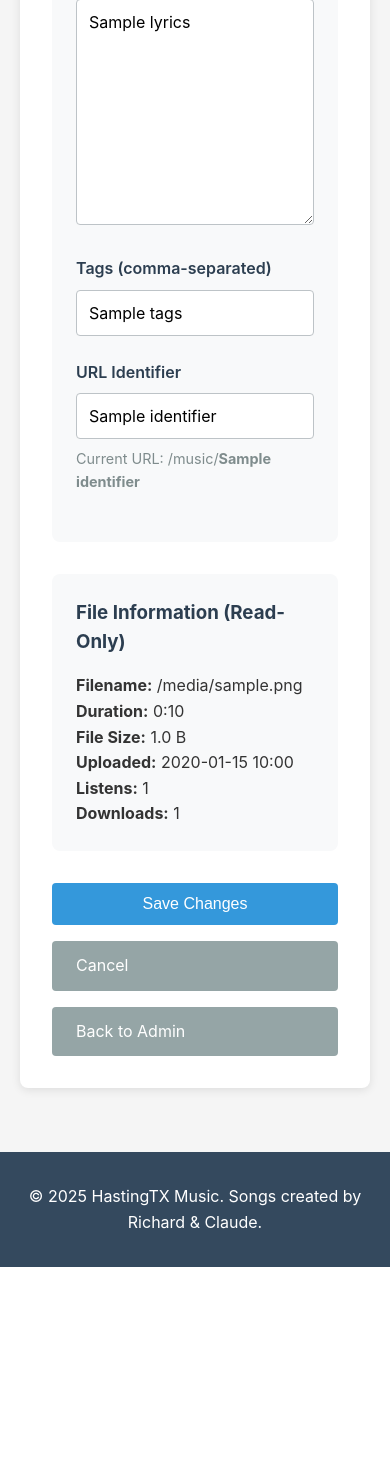
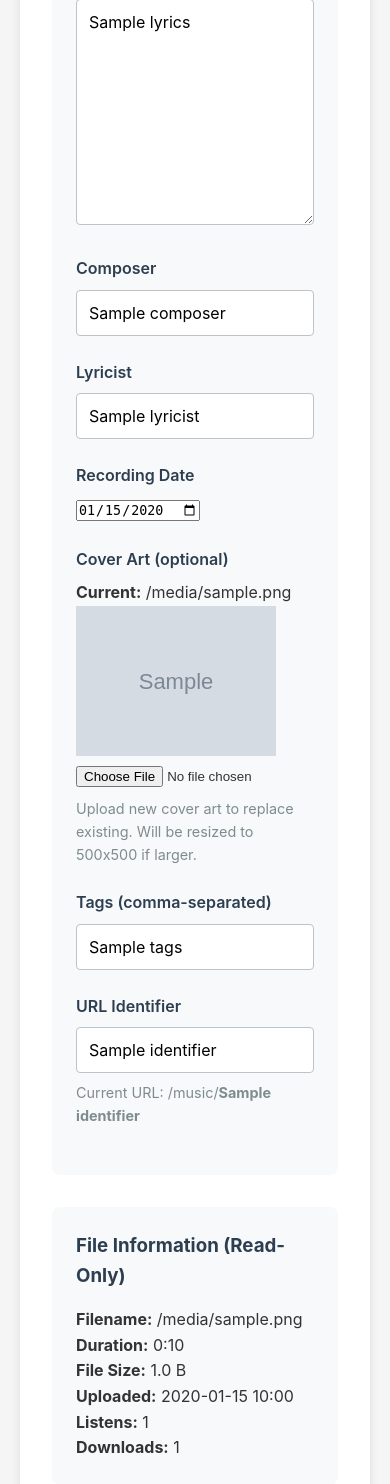
Before and after one commit to richardahasting/hastingtx-music, a Flask app: page /admin/songs/1/edit in a window 390 px wide. Shown: the part 1016-2500 px from the top of the page. Before the commit the page ends 2283 px from the top, so only its background shows below. Run offline with Flask 3, Linux system fonts and the light colour scheme; grey boxes marked "Sample" are stand-in pictures; a database or web service that is not in the repository returns one stand-in record (values such as "Sample title"); some libraries are stand-ins or nearby versions.

Commit message:
Part 2: Complete ID3 tag UI implementation
Updates:
- Enhanced edit route to write all metadata back to MP3 files
- Added cover art upload and processing to edit route
- Updated schema.sql to include new metadata columns for fresh installs
- Added composer, lyricist, recording_date, and cover_art fields to upload form
- Added same fields to edit song form with current cover art preview
- Updated song display page to show cover art alongside song info
- Added display of composer, lyricist, and recording date on song pages
- Enhanced CSS for cover art display with responsive layout

All metadata now syncs between database and MP3 ID3 tags on both upload and edit.

🤖 Generated with [Claude Code](https://claude.com/claude-code)

Co-Authored-By: Claude <noreply@anthropic.com>

```diff
--- a/app.py
+++ b/app.py
@@ -351,9 +351,48 @@ def edit_song(song_id):
             update_data['tags'] = request.form.get('tags')
         if request.form.get('identifier'):
             update_data['identifier'] = request.form.get('identifier')
+        if request.form.get('composer'):
+            update_data['composer'] = request.form.get('composer')
+        if request.form.get('lyricist'):
+            update_data['lyricist'] = request.form.get('lyricist')
+        if request.form.get('recording_date'):
+            update_data['recording_date'] = request.form.get('recording_date')
 
-        # Update the song
+        # Handle cover art upload if provided
+        cover_art_dir = os.path.join(config.UPLOAD_FOLDER, 'covers')
+        if 'cover_art' in request.files and request.files['cover_art'].filename:
+            cover_file = request.files['cover_art']
+            if cover_file.filename:
+                cover_filename = secure_filename(f"{os.path.splitext(song['filename'])[0]}_cover.jpg")
+                cover_path = os.path.join(cover_art_dir, cover_filename)
+                # Save and resize if needed
+                img = Image.open(cover_file)
+                if img.width > 500 or img.height > 500:
+                    img.thumbnail((500, 500), Image.Resampling.LANCZOS)
+                img.save(cover_path, 'JPEG', quality=90)
+                update_data['cover_art'] = cover_filename
+
+        # Update the song in database
         updated_song = Song.update(song_id, **update_data)
+
+        # Write comprehensive metadata back to MP3 file
+        filepath = os.path.join(config.UPLOAD_FOLDER, updated_song['filename'])
+        song_url = request.url_root.rstrip('/') + url_for('song', identifier=updated_song['identifier'])
+        song_data = {
+            'title': updated_song.get('title'),
+            'artist': updated_song.get('artist'),
+            'album': updated_song.get('album'),
+            'genre': updated_song.get('genre'),
+            'description': updated_song.get('description'),
+            'lyrics': updated_song.get('lyrics'),
+            'composer': updated_song.get('composer'),
+            'lyricist': updated_song.get('lyricist'),
+            'recording_date': updated_song.get('recording_date')
+        }
+        if updated_song.get('cover_art'):
+            song_data['cover_art_path'] = os.path.join(cover_art_dir, updated_song['cover_art'])
+
+        write_mp3_metadata(filepath, song_data, song_url=song_url)
 
         return jsonify({
             'success': True,
--- a/database/schema.sql
+++ b/database/schema.sql
@@ -20,6 +20,10 @@ CREATE TABLE songs (
     filename VARCHAR(255) NOT NULL,  -- Actual MP3 filename
     duration INTEGER,  -- Duration in seconds
     file_size BIGINT,  -- File size in bytes
+    cover_art VARCHAR(255),  -- Filename for cover art image in static/uploads/covers/
+    composer VARCHAR(255),  -- Composer/creator (e.g., "Richard & Claude", "SUNO AI")
+    lyricist VARCHAR(255),  -- Lyricist/text writer
+    recording_date DATE,  -- Recording or creation date
     listen_count INTEGER DEFAULT 0,  -- Number of times played
     download_count INTEGER DEFAULT 0,  -- Number of times downloaded
     upload_date TIMESTAMP DEFAULT CURRENT_TIMESTAMP,
--- a/templates/edit_song.html
+++ b/templates/edit_song.html
@@ -39,6 +39,33 @@
                 <div class="form-group">
                     <label for="lyrics">Lyrics</label>
                     <textarea id="lyrics" name="lyrics" rows="10">{{ song.lyrics or '' }}</textarea>
+                </div>
+
+                <div class="form-group">
+                    <label for="composer">Composer</label>
+                    <input type="text" id="composer" name="composer" value="{{ song.composer or '' }}">
+                </div>
+
+                <div class="form-group">
+                    <label for="lyricist">Lyricist</label>
+                    <input type="text" id="lyricist" name="lyricist" value="{{ song.lyricist or '' }}">
+                </div>
+
+                <div class="form-group">
+                    <label for="recording_date">Recording Date</label>
+                    <input type="date" id="recording_date" name="recording_date" value="{{ song.recording_date.strftime('%Y-%m-%d') if song.recording_date else '' }}">
+                </div>
+
+                <div class="form-group">
+                    <label for="cover_art">Cover Art (optional)</label>
+                    {% if song.cover_art %}
+                    <div class="current-cover">
+                        <p><strong>Current:</strong> {{ song.cover_art }}</p>
+                        <img src="{{ url_for('static', filename='uploads/covers/' + song.cover_art) }}" alt="Current cover" style="max-width: 200px; max-height: 200px;">
+                    </div>
+                    {% endif %}
+                    <input type="file" id="cover_art" name="cover_art" accept="image/*">
+                    <small>Upload new cover art to replace existing. Will be resized to 500x500 if larger.</small>
                 </div>
 
                 <div class="form-group">
```
Also changed, not shown: static/css/style.css (+49 -1 lines), templates/song.html (+20 -0 lines), templates/upload.html (+21 -0 lines).
